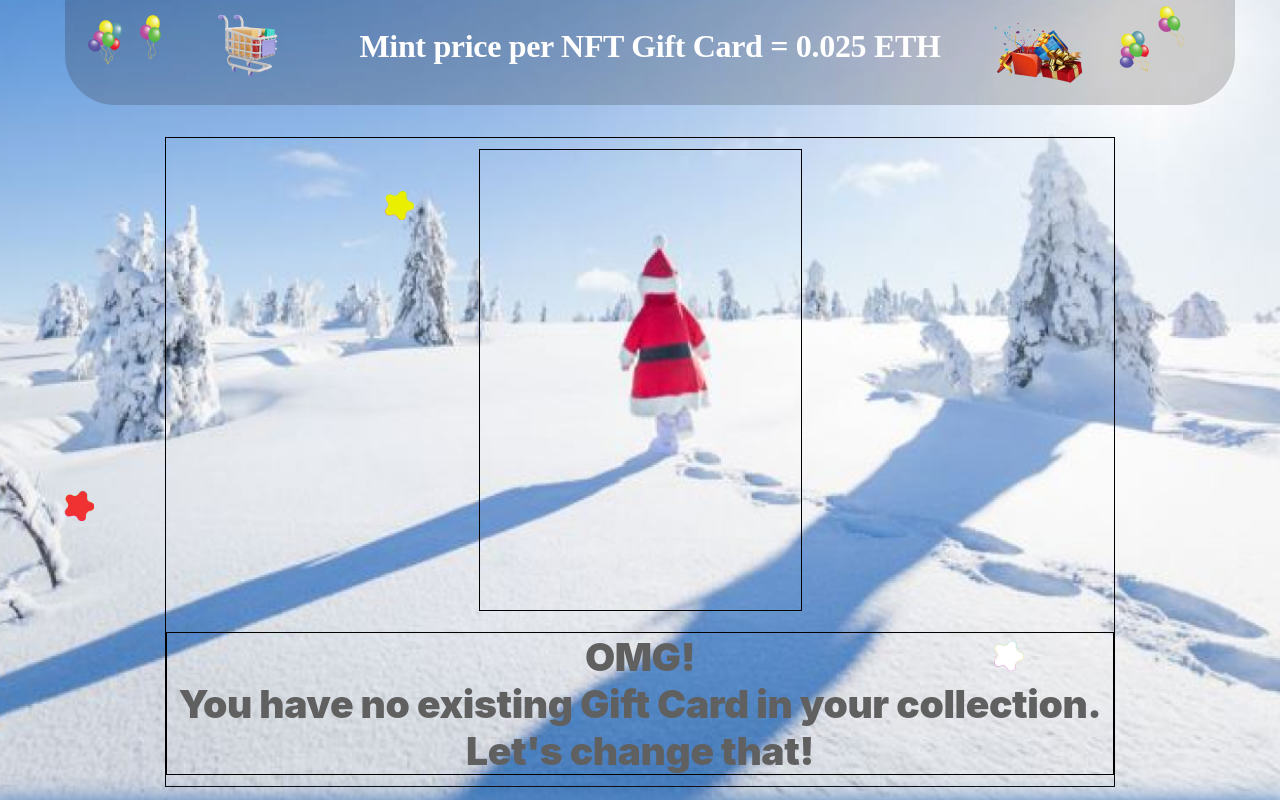
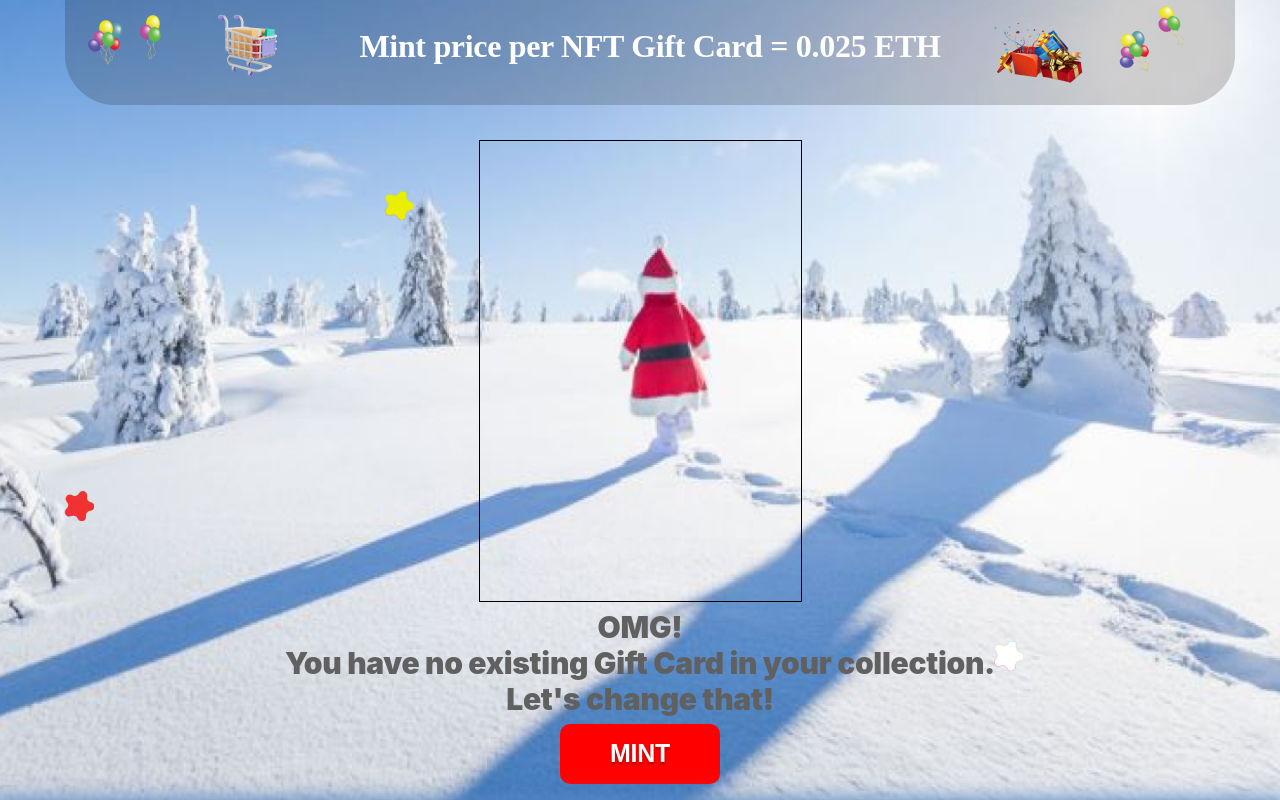
Before and after one commit to MagicCardClub/frontend, a React (Create React App) app: page /collections in a window 1280 px wide. Shown: the part 260-1060 px from the top of the page. Built offline with nearby package versions, Linux system fonts and the light colour scheme; a web font is replaced by a local one.

Commit message:
update in no card page

```diff
--- a/src/pages/Collections/Collections.js
+++ b/src/pages/Collections/Collections.js
@@ -16,7 +16,7 @@ const Collections = (props) => {
   const { iconButtonColor, collectionModalBg } = props;
 
   if (collections.length === 0) {
-    return <NoCard />;
+    return <NoCard mintButtonColor={iconButtonColor} />;
   }
 
   return (
--- a/src/pages/Collections/NoCard/NoCard.js
+++ b/src/pages/Collections/NoCard/NoCard.js
@@ -1,12 +1,15 @@
 import React from "react";
+import { Link } from "react-router-dom";
 
 import "./NoCard.scss";
 import InfoHeader from "components/shared/InfoHeader/InfoHeader";
 
-const NoCard = () => {
+const NoCard = (props) => {
+  const { mintButtonColor } = props;
   return (
     <section className="no-card">
       <InfoHeader />
+
       <div className="no-card_display">
         <div className="no-card_image"></div>
         <div className="no-card_texts">
@@ -14,6 +17,14 @@ const NoCard = () => {
           <span>You have no existing Gift Card in your collection.</span>
           <span>Let's change that!</span>
         </div>
+        <Link to="/edit">
+          <button
+            className="mint_nocard"
+            style={{ backgroundColor: mintButtonColor }}
+          >
+            MINT
+          </button>
+        </Link>
       </div>
     </section>
   );
--- a/src/pages/Collections/NoCard/NoCard.scss
+++ b/src/pages/Collections/NoCard/NoCard.scss
@@ -4,7 +4,7 @@ section.no-card {
   width: 100%;
 
   .no-card_display {
-    @include showBorder;
+    // @include showBorder;
     @include flex(center, space-around, column);
     height: 650px;
     width: 950px;
@@ -17,7 +17,7 @@ section.no-card {
     }
 
     .no-card_texts {
-      @include showBorder;
+      //   @include showBorder;
       @include flex(center, space-evenly, column);
       width: 100%;
 
@@ -26,10 +26,25 @@ section.no-card {
         text-align: center;
         font-style: normal;
         font-weight: 900;
-        font-size: 39px;
+        font-size: 30px;
         letter-spacing: -0.01em;
         color: #606060;
       }
     }
+
+    button.mint_nocard {
+      border: none;
+      width: 160px;
+      height: 60px;
+      border-radius: 10px;
+      text-align: center;
+      font-style: normal;
+      font-weight: 800;
+      font-size: 25px;
+      letter-spacing: -0.01em;
+      color: #ffffff;
+      text-shadow: 0px 2.7px 2.7px rgba(0, 0, 0, 0.25);
+      cursor: pointer;
+    }
   }
 }
```
